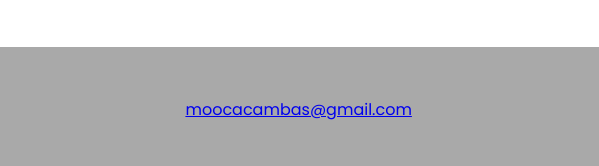
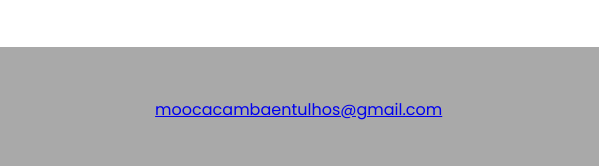
Before and after one commit to leonardo709/moocacambas, a plain HTML site: page index.html in a window 1280 px wide. Shown: the part 958-1124 px from the top of the page, 0-599 px from the left. Drawn offline with Linux system fonts and the light colour scheme.

Commit message:
Mudando endereço de email

```diff
--- a/index.html
+++ b/index.html
@@ -98,7 +98,7 @@
            <div class="footer-grid">
             <div class="row justify-center full-width">
                 <a href="mailto: moocacambas@gmail.com">
-                    moocacambas@gmail.com
+                    moocacambaentulhos@gmail.com
                 </a>
             </div>
 
```
Also changed, not shown: contato.html (+1 -1 lines).
